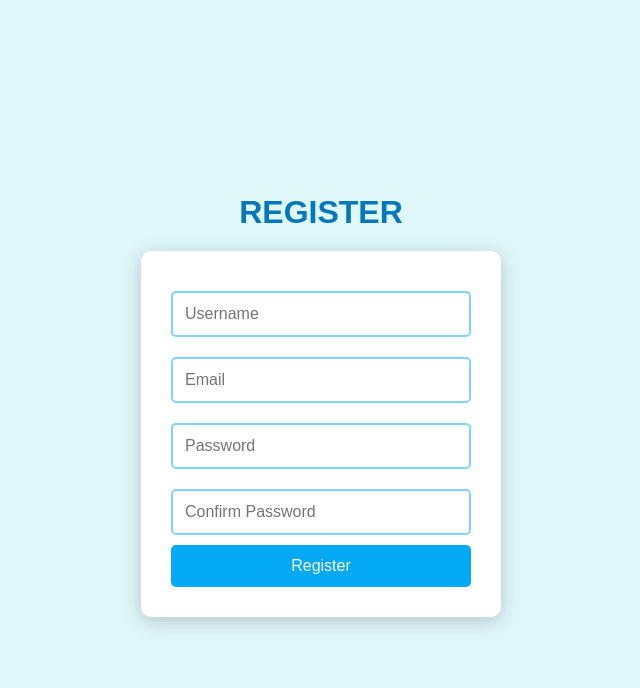
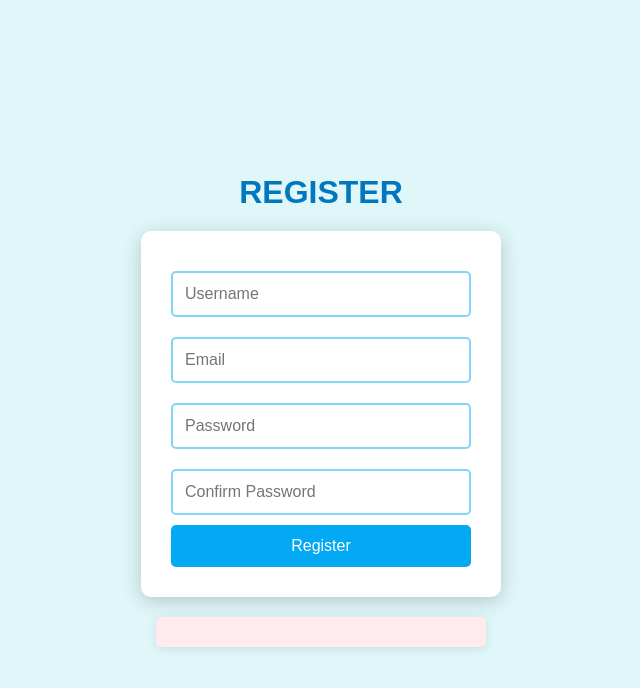
Before and after one commit to Veershah1152/DjangoProject, a Django app: page /register in a window 1280 px wide. Shown: the top 688 px of the page, without its empty margins (319-959 px from the left). Run offline with Django 5.2, Linux system fonts and the light colour scheme.

Commit message:
Register password regularation .

```diff
--- a/carweb/displayapp/views.py
+++ b/carweb/displayapp/views.py
@@ -2,7 +2,15 @@ from Demos.win32ts_logoff_disconnected import username
 from django.shortcuts import render , redirect
 from django.contrib.auth.models import User ,auth
 from django.contrib import messages
+import re
 # Create your views here.
+def validate_password(password):
+    pattern = r"^(?=.*[a-z])(?=.*[A-Z])(?=.*\d)(?=.*[-+!@#$%^&*])[A-Za-z0-9-+!@#$%^&*]{8,}$"
+    if re.match(pattern, password):
+        return True
+    else:
+        return False
+
 def details(request):
     return render(request,'details.html')
 
@@ -34,16 +42,21 @@ def register(request):
       password2 =request.POST['password2']
 
       if password1==password2:
-          if User.objects.filter(username=username).exists():
+          if validate_password(password1) == True:
+
+            if User.objects.filter(username=username).exists():
               messages.info(request,'User taken')
               return redirect('register')
-          elif User.objects.filter(email=email).exists():
-              messages.info(request, 'Email taken')
+            elif User.objects.filter(email=email).exists():
+                messages.info(request, 'Email taken')
+                return redirect('register')
+            else:
+                user = User.objects.create_user(username = username , password = password1 ,email = email)
+                user.save()
+                return redirect('login')
+          else:
+              messages.info(request,'"Password must be at least 8 characters long. It should include at least one uppercase letter, one number, and one special character."')
               return redirect('register')
-          else:
-           user = User.objects.create_user(username = username , password = password1 ,email = email)
-           user.save()
-           return redirect('login')
       else:
           messages.info(request, 'password not matching')
           return redirect('register')
--- a/carweb/template/register.html
+++ b/carweb/template/register.html
@@ -62,9 +62,16 @@
             background-color: #0288d1; /* Darker blue on hover */
         }
         .message {
+            background-color: #ffebee; /* Light red background for messages */
             color: #d32f2f; /* Red for error messages */
-            margin-top: 10px;
-            text-align: center;
+            margin-top: 20px; /* Space between form and message */
+            padding: 15px; /* Padding for the message box */
+            border-radius: 5px; /* Rounded corners */
+            box-shadow: 0 2px 10px rgba(0, 0, 0, 0.1); /* Subtle shadow */
+            text-align: center; /* Center the text */
+            width: 300px; /* Same width as the form */
+            margin-left: auto; /* Center the message box */
+            margin-right: auto; /* Center the message box */
         }
     </style>
 </head>
@@ -81,7 +88,7 @@
         </form>
         <div class="message">
             {% for message in messages %}
-                <h2>{{ message }}</h2>
+                <h4>{{ message }}</h4>
             {% endfor %}
         </div>
     </div>
```
